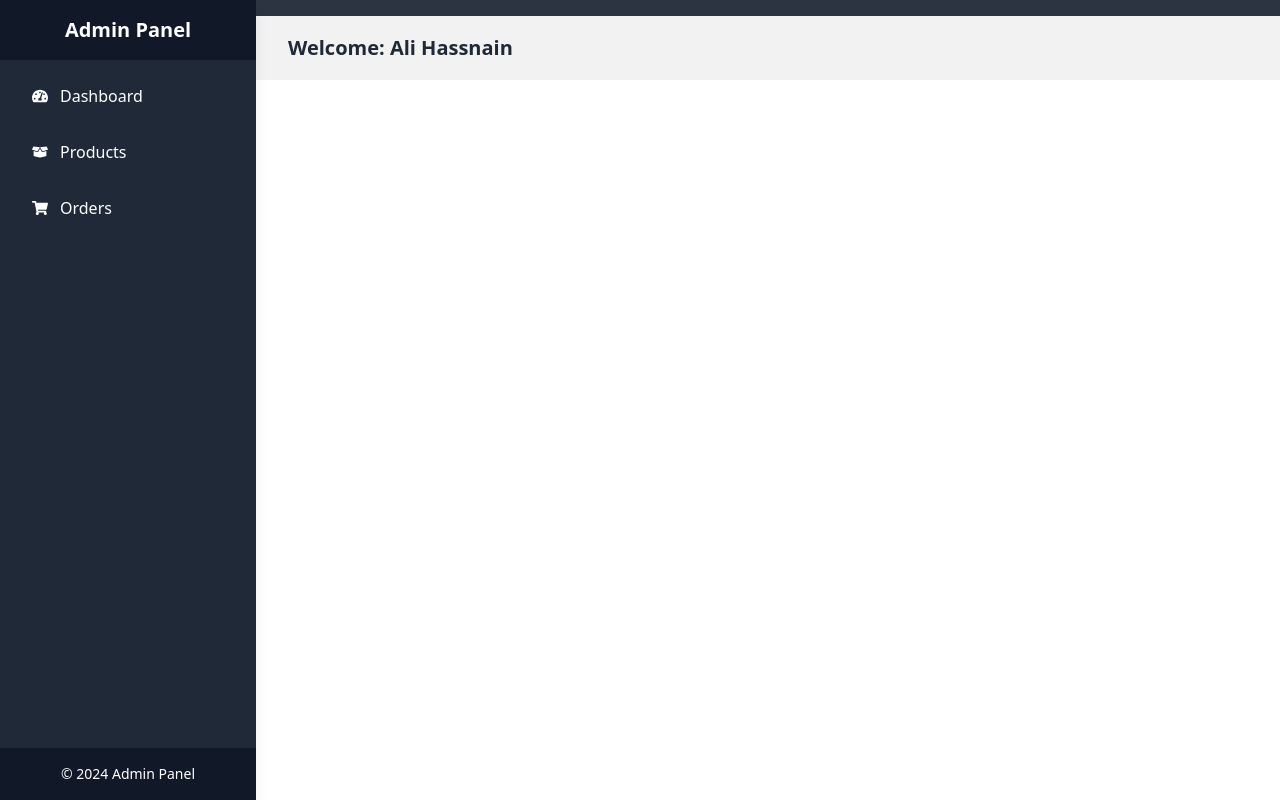
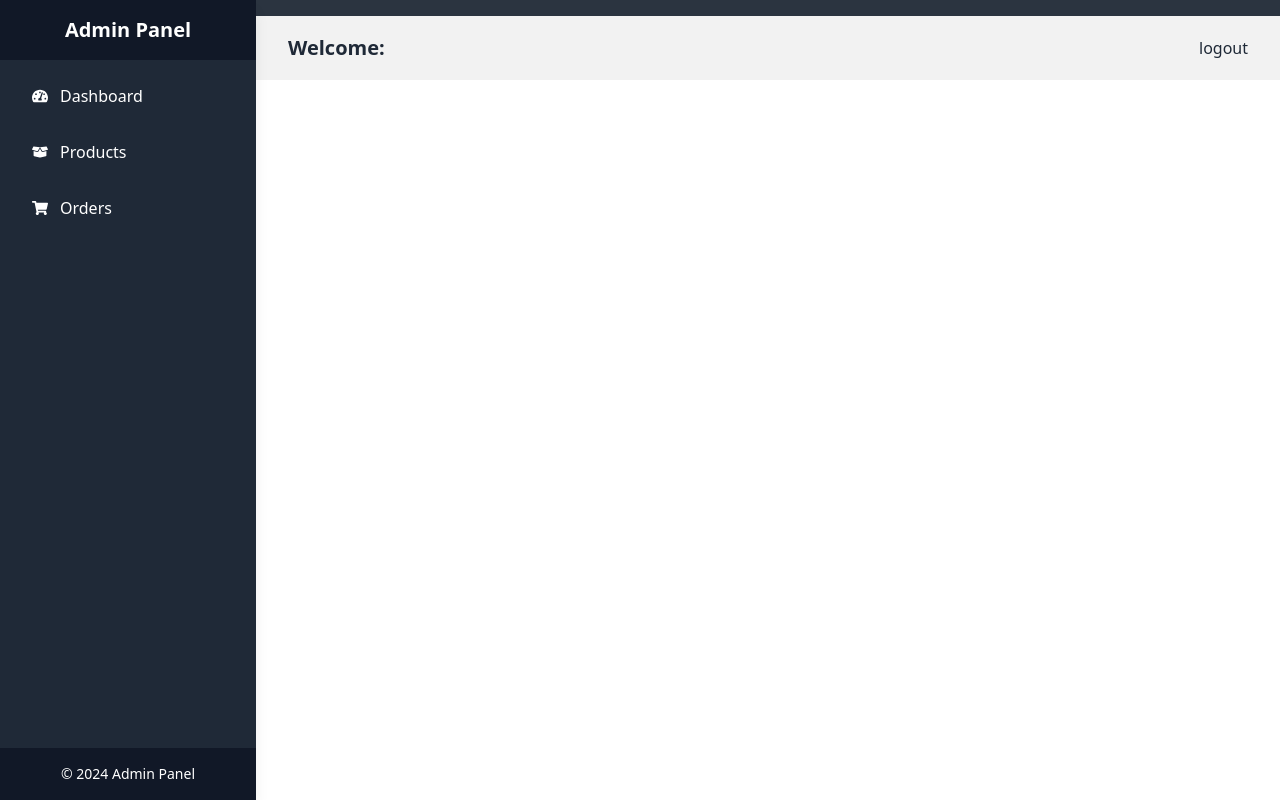
Before and after one commit to Alii-Hassnain/Fashion_frontend, a React (Vite) app in the folder FashionShop/: page /admin in a window 1280 px wide. Built offline with nearby package versions, Linux system fonts and the light colour scheme; no server answers.

Commit message:
update admin pannel also add logout functionality also update login

```diff
--- a/FashionShop/src/components/Admin/AdminNavbar.jsx
+++ b/FashionShop/src/components/Admin/AdminNavbar.jsx
@@ -1,14 +1,77 @@
-import React from "react";
-import { NavLink } from "react-router-dom";
+import React ,{useEffect,useState}from "react";
+import { NavLink , useNavigate} from "react-router-dom";
+import { handleSuccess,handleError } from "../../utils/tostify";
 
 const AdminNavbar = () => {
+    const [userName,setUserName]=useState("");
+    const navigate=useNavigate();
+    const getAdminDetails=async()=>{
+      try{
+       const response =await fetch("http://localhost:8080/admin/admin-details",{
+        method:"GET",
+        credentials:"include",
+       });
+       const result=await response.json();
+       const {success,message,data,userName}=result;
+       setUserName(userName);
+       console.log("result from backend : ",result);
+       if(!success){
+        handleError(message);
+        navigate("/login");
+      }
+       }
+      catch(error){
+
+      }
+    }
+
+    const handleLogout = async () => {
+      try {
+        const response = await fetch("http://localhost:8080/user/logout", {
+          method: "POST",
+          credentials: "include",
+        });
+
+        const result = await response.json();
+        const { success, message } = result;
+
+        if (success) {
+          handleSuccess(message);
+          console.log("Logout result: ", message);
+          localStorage.removeItem("token");
+          localStorage.removeItem("user");
+
+          setTimeout(() => {
+            navigate("/login");
+          },2000)
+        }else if (!success) {
+          console.error("Logout error: ", message);
+          handleError(message);
+        }
+        else {
+          console.error("Logout error: ", message);
+          handleError(message);
+        }
+      } catch (error) {
+        // Network or other unexpected errors
+        console.error("Error during logout: ", error);
+        handleError(error);
+      }
+    };
+useEffect(()=>{
+  getAdminDetails();
+},[])
+
   return (
     <nav className="bg-base-200 ml-64">
       <div className="navbar align-elements">
         <div className="navbar-start">
           <NavLink to="/admin" className="flex lg:flex text-3xl items-center">
-            <h1 className="font-bold text-xl">Welcome: Ali Hassnain</h1>
+            <h1 className="font-bold text-xl">Welcome: {userName}</h1>
           </NavLink>
+        </div>
+        <div className="navbar-end">
+            <button type ="button" className="hover:text-red-500 " onClick={handleLogout}>logout</button>
         </div>
       </div>
     </nav>
--- a/FashionShop/src/pages/Login.jsx
+++ b/FashionShop/src/pages/Login.jsx
@@ -35,15 +35,27 @@ const Login = () => {
       const result = await response.json();
       console.log("Data recieve from backend : ", result);
       const { success, error, message, data, token } = result;
-      console.log("mesage from backend", message);
-      console.log("token from backend", token);
+      // console.log("mesage from backend", message);
+      console.log("data from backend : ",data );
+      // console.log("token from backend", token);
       if (success) {
+        if(data.role==="admin"){
+          handleSuccess("Admin login successful");
+          setTimeout(() => {
+        navigate("/admin")
+          },2000)
+        }
+        else{
         console.log("success status : ",success)
         handleSuccess(message);
         localStorage.setItem("token", token);
         localStorage.setItem("user", JSON.stringify(data.username));
-         navigate("/")
-      }
+        setTimeout(() => {
+          navigate("/")
+        },2000)
+
+        }
+        }
       else if (error ){
         handleError(error)
 
--- a/FashionShop/src/utils/tostify.js
+++ b/FashionShop/src/utils/tostify.js
@@ -1,9 +1,9 @@
-import {toast} from 'react-toastify'
+import { toast } from 'react-toastify'
 
-export  const handleSuccess=(msg) => {
+export const handleSuccess = (msg) => {
     toast.success(msg, {
 
-        //    position: "top-right",    duration:2000,
+        duration: 2000,
         position: "top-right",
         autoClose: 3000,
         hideProgressBar: false,
@@ -14,9 +14,9 @@ export  const handleSuccess=(msg) => {
         theme: "light",
     })
 }
-export  const handleError=(msg) => {
+export const handleError = (msg) => {
     toast.error(msg, {
-        //    position: "top-right",  duration:2000,
+        duration: 2000,
         position: "top-right",
         autoClose: 3000,
         hideProgressBar: false,
```
Lines whose indentation alone changed are shown as unchanged.
